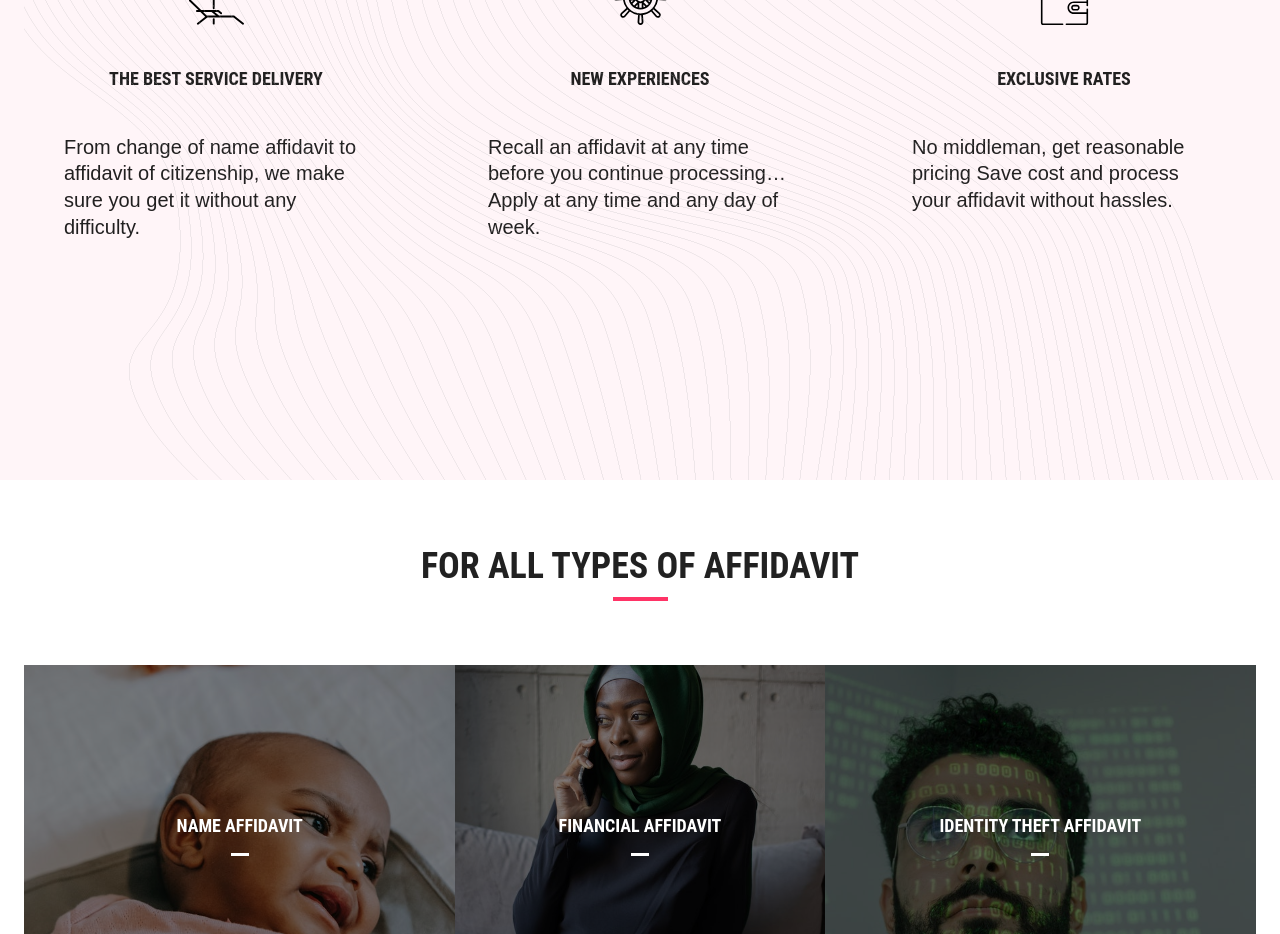
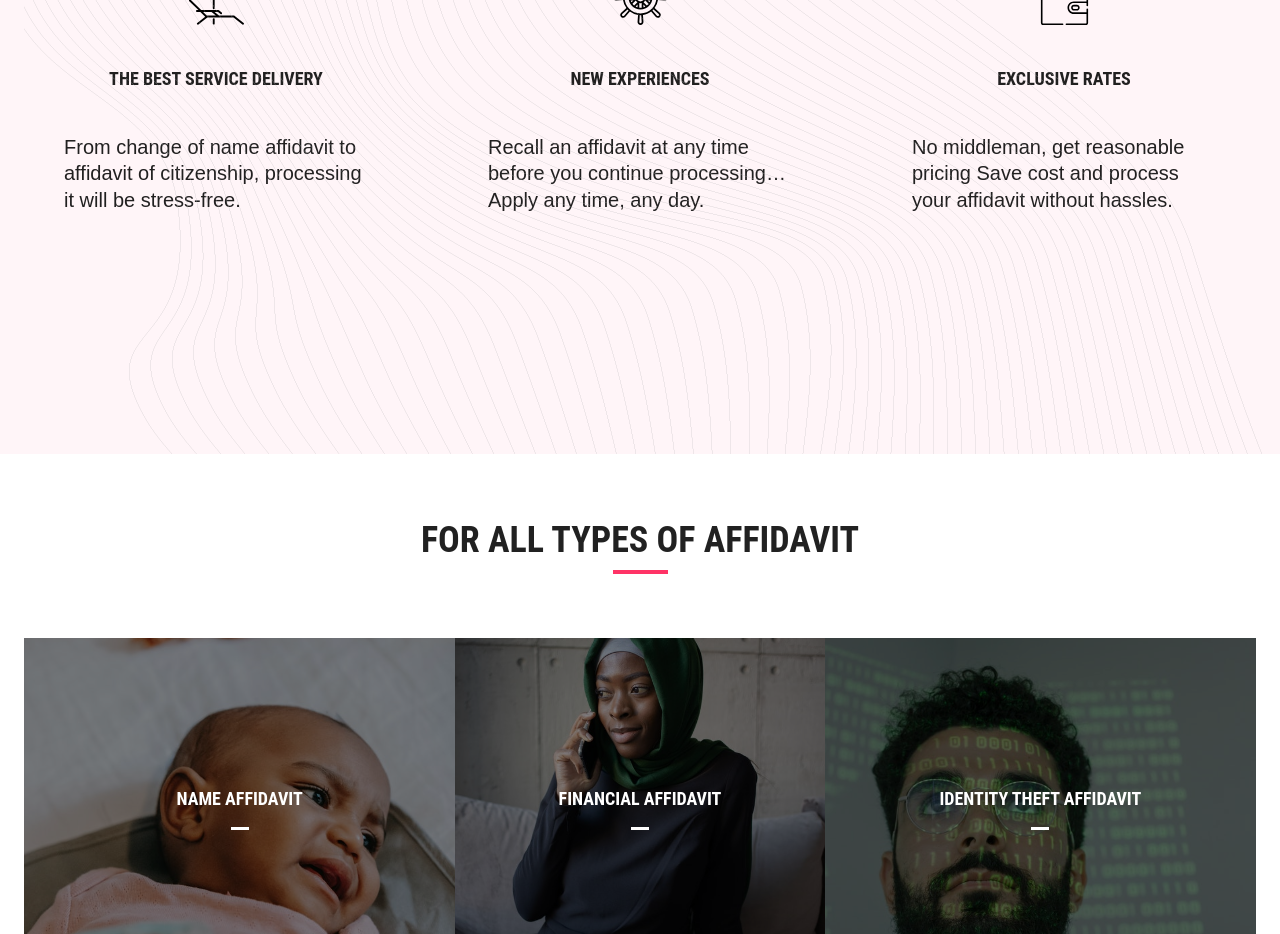
Before and after one commit to codaholicc/affidavit_frontend, a React (Create React App) app: page / in a window 1280 px wide. Shown: the part 860-1794 px from the top of the page. Built offline with nearby package versions, Linux system fonts and the light colour scheme.

Commit message:
chore: change text in ValueSection

```diff
--- a/src/modules/views/ProductValues.js
+++ b/src/modules/views/ProductValues.js
@@ -59,7 +59,7 @@ function ProductValues(props) {
               </Typography>
               <Typography variant="h5">
                 {'From change of name affidavit to affidavit of citizenship'}
-                {', we make sure you get it without any difficulty.'}
+                {', processing it will be stress-free.'}
               </Typography>
             </div>
           </Grid>
@@ -75,7 +75,7 @@ function ProductValues(props) {
               </Typography>
               <Typography variant="h5">
                 {'Recall an affidavit at any time before you continue processing… '}
-                {'Apply at any time and any day of week.'}
+                {'Apply any time, any day.'}
               </Typography>
             </div>
           </Grid>
```
